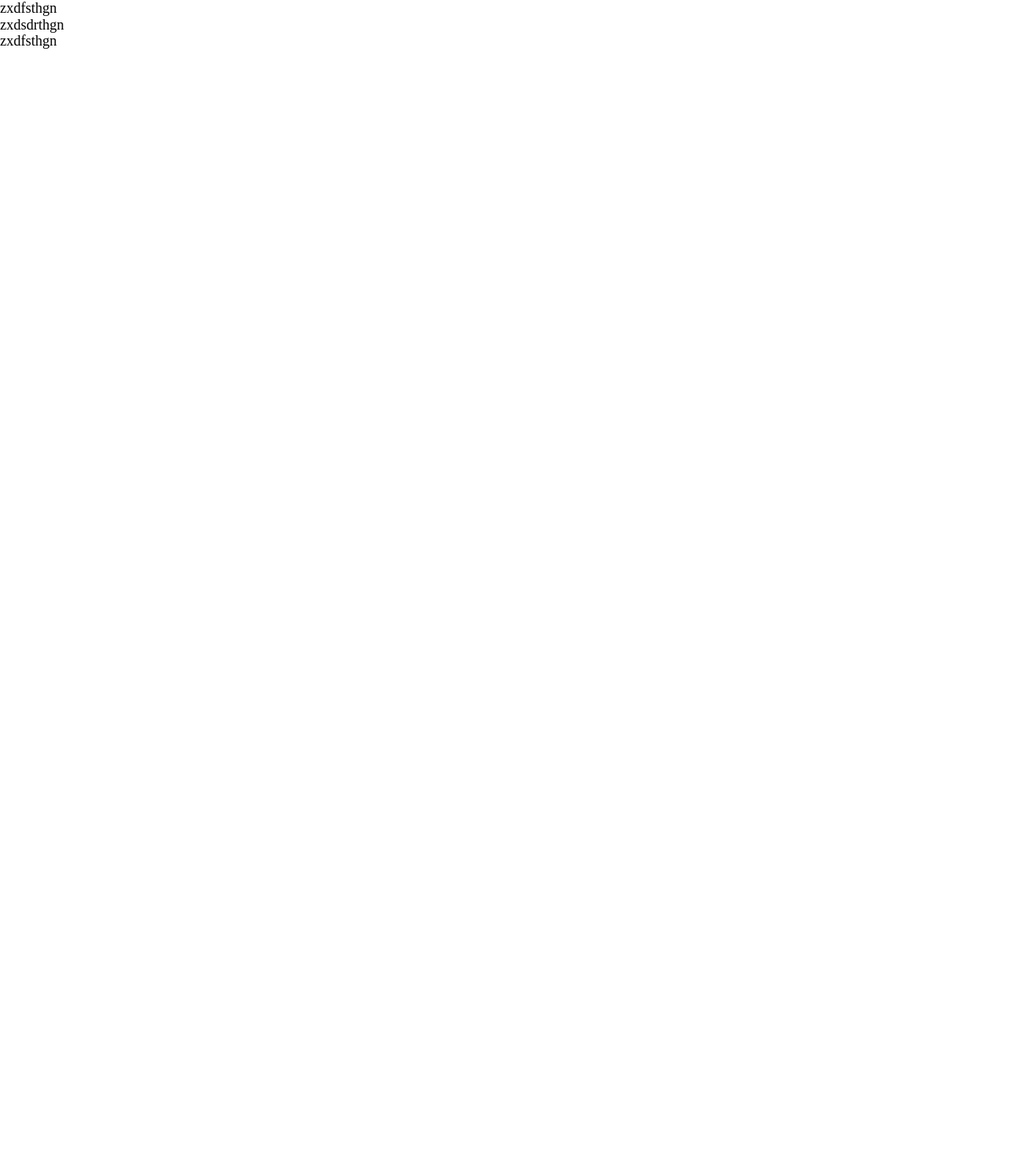
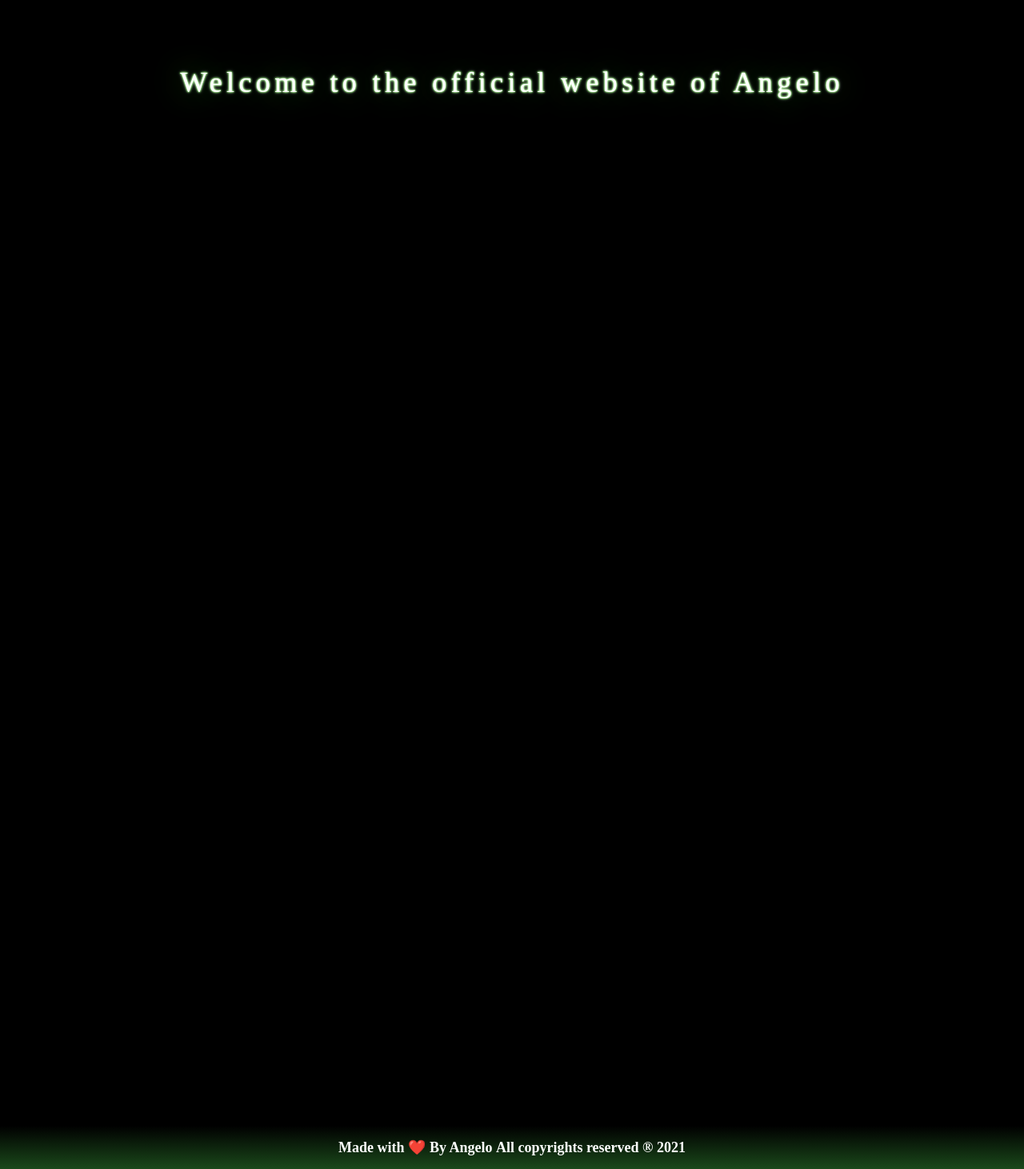
Before and after one commit to AngelosPa/PortfolioWebsite, a React (Create React App) app: page /PortfolioWebsite in a window 1280 px wide. Shown: the whole page at 80% size. Before the commit the page ends 800 px from the top, so only its background shows below. Built offline with nearby package versions, Linux system fonts and the light colour scheme; the HTML template or start-up script is replaced by a standard one.

Commit message:
first back up about to finish aboutme

```diff
--- a/package.json
+++ b/package.json
@@ -7,10 +7,12 @@
     "@testing-library/jest-dom": "^5.14.1",
     "@testing-library/react": "^11.2.7",
     "@testing-library/user-event": "^12.8.3",
+    "aos": "^3.0.0-beta.6",
     "gh-pages": "^3.2.0",
     "node-sass": "^6.0.0",
     "react": "^17.0.2",
     "react-dom": "^17.0.2",
+    "react-router-dom": "^5.2.0",
     "react-scripts": "4.0.3",
     "web-vitals": "^1.1.2"
   },
--- a/src/App.js
+++ b/src/App.js
@@ -1,4 +1,8 @@
-import React, { useState } from "react";
+import React, { useState, useEffect } from "react";
+import { BrowserRouter as Router, Switch, Route } from "react-router-dom";
+//Browserrouter aka Router to wrap everything
+//switch to looks through its children <Route>s and renders the first one that matches the current URL. ad lets go
+
 import Aboutme from "./components/Aboutme";
 import Getintouch from "./components/Getintouch";
 import Mywork from "./components/Mywork";
@@ -6,14 +10,32 @@ import "./scss/Main.scss";
 
 function App() {
   return (
-    <div>
-      {/* <img src={`${process.env.PUBLIC_URL}/${data[0].img}`} alt="Sushi" /> */}
-
-      <Aboutme />
-      <Getintouch />
-      <Mywork />
-    </div>
+    <Router>
+      <div className="body-container">
+        {/* you will need it for the pics */}
+        {/* <img src={`${process.env.PUBLIC_URL}/${data[0].img}`} alt="Sushi" /> */}
+        <h1>Welcome to the official website of Angelo</h1>{" "}
+        <Switch>
+          <Route path="/PortfolioWebsite" exact>
+            <Aboutme />
+          </Route>
+          <Route path="/mywork" exact>
+            <Mywork />
+          </Route>
+          <Route path="/getintouch" exact>
+            <Getintouch />
+          </Route>
+          <Route path={() => "/main" || "/admin" || "/any-other-word"}>
+            wrong way..
+          </Route>
+        </Switch>
+        <footer>
+          <h5>Made with ❤️ By Angelo&nbsp;</h5>
+          <h6>All copyrights reserved ® {new Date().getFullYear()}</h6>
+        </footer>
+      </div>
+    </Router>
   );
 }
-
+//for the vid https://nextjs.org/conf/tickets/jun21/AngelosPa
 export default App;
--- a/src/components/Aboutme.js
+++ b/src/components/Aboutme.js
@@ -1,5 +1,64 @@
+import AOS from "aos";
+import Techno from "./Techno";
+import "aos/dist/aos.css"; // You can also use <link> for styles
+import React, { useState, useEffect } from "react";
+// ..
+AOS.init();
+
 function Aboutme() {
-  return <div>zxdfsthgn</div>;
+  //usetate to understand how much the user scrolled
+  // https://developer.mozilla.org/en-US/docs/Web/API/Window/pageYOffset
+  const [scroller, setScroller] = useState(0);
+  //window.pageYOffset returns the number of pixels the document is currently scrolled along the vertical(y) axis
+  const handleScroll = () => setScroller(window.pageYOffset);
+  //useeffect to initialize it as soon as the component mounts!!
+  useEffect(() => {
+    window.addEventListener("scroll", handleScroll);
+    //we need to stop it when the component gets unmounted otherwise we left this listener active and slow down our things
+    return () => window.removeEventListener("scroll", handleScroll);
+  }, []);
+  console.log(scroller);
+  //we initialise Aos by using our useEffect hook
+  useEffect(() => {
+    AOS.init({});
+  }, []);
+  return (
+    <div
+      className="about-me"
+      // style={{ opacity: `${scroller * 2}%` }}
+      style={{ opacity: `${scroller * 2}%` }}
+    >
+      <div>
+        <p>
+          Angelo is an aspiring newcomer developer currently based in Leipzig,
+          Germany. He entered in 2019 into the world of web engineering as a
+          student of the DCI (Digital Career Institute). After some years of
+          traveling across Europe and collecting experiences he discovered his
+          passion for programming, creating UI effects, animations and
+          developing unique, dynamic user experiences as well digital drawing
+          and 3d effects.
+        </p>
+        <h2> Technologies :</h2>{" "}
+      </div>
+      <div style={{ transform: `translateY(-${scroller * 0.5}px)` }}>
+        <Techno />
+      </div>
+    </div>
+  );
 }
 
 export default Aboutme;
+
+{
+  /* <div
+data-aos="fade-up"
+data-aos-offset="200"
+data-aos-delay="50"
+data-aos-duration="1000"
+data-aos-easing="ease-in-out"
+data-aos-mirror="true"
+data-aos-once="false"
+data-aos-anchor-placement="top-center"
+>
+</div> */
+}
--- /dev/null
+++ b/src/components/Techno.js
@@ -0,0 +1,91 @@
+function Techno() {
+  return (
+    <div className="technologies">
+      <a href="https://getbootstrap.com" target="_blank">
+        <img
+          src="https://raw.githubusercontent.com/devicons/devicon/master/icons/bootstrap/bootstrap-plain-wordmark.svg"
+          alt="bootstrap"
+          width="70"
+          height="70"
+        />
+      </a>
+      <a href="https://www.w3schools.com/css/" target="_blank">
+        <img
+          src="https://raw.githubusercontent.com/devicons/devicon/master/icons/css3/css3-original-wordmark.svg"
+          alt="css3"
+          width="70"
+          height="70"
+        />
+      </a>
+      <a href="https://www.figma.com/" target="_blank">
+        <img
+          src="https://www.vectorlogo.zone/logos/figma/figma-icon.svg"
+          alt="figma"
+          width="70"
+          height="70"
+        />
+      </a>
+      <a href="https://git-scm.com/" target="_blank">
+        <img
+          src="https://www.vectorlogo.zone/logos/git-scm/git-scm-icon.svg"
+          alt="git"
+          width="70"
+          height="70"
+        />
+      </a>
+      <a href="https://www.w3.org/html/" target="_blank">
+        <img
+          src="https://raw.githubusercontent.com/devicons/devicon/master/icons/html5/html5-original-wordmark.svg"
+          alt="html5"
+          width="70"
+          height="70"
+        />
+      </a>
+      <a
+        href="https://developer.mozilla.org/en-US/docs/Web/JavaScript"
+        target="_blank"
+      >
+        <img
+          src="https://raw.githubusercontent.com/devicons/devicon/master/icons/javascript/javascript-original.svg"
+          alt="javascript"
+          width="70"
+          height="70"
+        />
+      </a>
+      <a href="https://www.linux.org/" target="_blank">
+        <img
+          src="https://raw.githubusercontent.com/devicons/devicon/master/icons/linux/linux-original.svg"
+          alt="linux"
+          width="70"
+          height="70"
+        />
+      </a>
+      <a href="https://www.photoshop.com/en" target="_blank">
+        <img
+          src="https://raw.githubusercontent.com/devicons/devicon/master/icons/photoshop/photoshop-line.svg"
+          alt="photoshop"
+          width="70"
+          height="70"
+        />
+      </a>
+      <a href="https://reactjs.org/" target="_blank">
+        <img
+          src="https://raw.githubusercontent.com/devicons/devicon/master/icons/react/react-original-wordmark.svg"
+          alt="react"
+          width="70"
+          height="70"
+        />
+      </a>
+      <a href="https://sass-lang.com" target="_blank">
+        <img
+          src="https://raw.githubusercontent.com/devicons/devicon/master/icons/sass/sass-original.svg"
+          alt="sass"
+          width="70"
+          height="70"
+        />
+      </a>
+    </div>
+  );
+}
+
+export default Techno;
--- a/src/scss/abstracts/_mixins.scss
+++ b/src/scss/abstracts/_mixins.scss
@@ -1,5 +1,7 @@
 // Mixins
 
-// @mixin name {
-//   // your rules
-// }
+@mixin flexthing {
+  display: flex;
+  justify-content: center;
+  align-items: center;
+}
--- a/src/scss/components/__components-dir.scss
+++ b/src/scss/components/__components-dir.scss
@@ -1 +1,29 @@
 //Import Component files
+h1 {
+  color: rgba(255, 255, 255, 0.548);
+  font-family: "Big Shoulders Stencil Text", cursive;
+  letter-spacing: 0.3rem;
+  text-shadow: 0 0 1px rgba(255, 255, 255, 0.596), 0 0 3px #fff,
+    0 0 5px rgba(255, 255, 255, 0.52), 0 0 2px #49ff18, 0 0 3px #49ff18,
+    0 0 40px #4aff187e;
+  font-weight: lighter;
+}
+body {
+  background-color: black;
+}
+
+h1,
+h2,
+h3,
+h4,
+h5,
+h6,
+a,
+p,
+span {
+  color: white;
+}
+footer {
+  background-color: yellowgreen;
+  width: 100%;
+}
--- a/src/scss/layouts/__layouts-dir.scss
+++ b/src/scss/layouts/__layouts-dir.scss
@@ -5,3 +5,41 @@
   padding: 0;
   font-size: 18px;
 }
+
+.body-container {
+  width: 100vw;
+  height: auto;
+  @include flexthing;
+  flex-direction: column;
+  text-align: top;
+  align-items: top;
+  z-index: 1;
+  h1 {
+    @include flexthing;
+    width: 100vw;
+    height: 20vh;
+  }
+
+  .about-me {
+    @include flexthing;
+    flex-direction: column;
+    justify-content: space-between;
+
+    padding: 5%;
+    width: 70vw;
+    height: 150vh;
+    // background-color: rgba(169, 169, 169, 0.075);
+    .technologies {
+      text-align: center;
+      width: 60vw;
+      height: 50vh;
+      border: 2px red solid;
+    }
+  }
+}
+footer {
+  @include flexthing;
+  width: 100%;
+  height: 3rem;
+  background: linear-gradient(#000000, #399c3977);
+}
```
Also changed, not shown: 1 other file (tests, documents, lock files or other folders).
